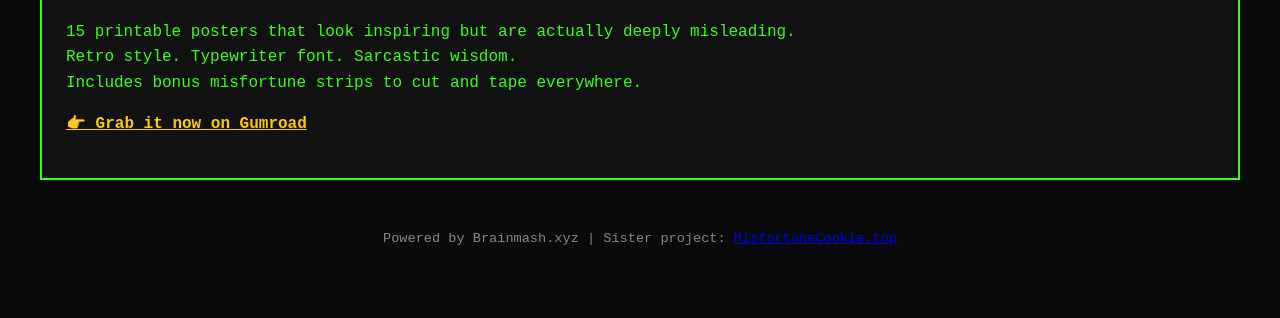
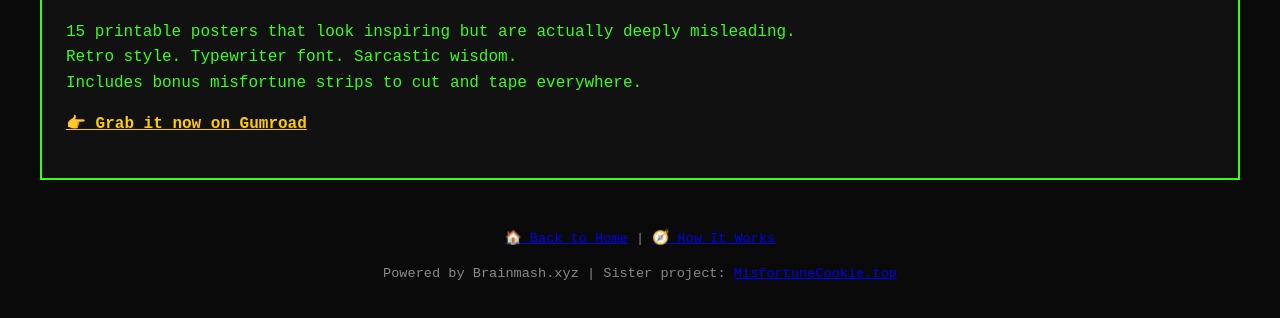
Before and after one commit to BetoWH13/brainmash, a website: page shop.html in a window 1280 px wide. Shown: the part 604-922 px from the top of the page. Before the commit the page ends 894 px from the top, so only its background shows below. Drawn offline with Linux system fonts and the light colour scheme.

Commit message:
Update shop.html

```diff
--- a/shop.html
+++ b/shop.html
@@ -61,6 +61,7 @@
   </div>
 
   <div class="footer">
+    <p><a href="/index.html">🏠 Back to Home</a> | <a href="/guide.html">🧭 How It Works</a></p>
     Powered by Brainmash.xyz | Sister project: <a href="https://misfortunecookie.top" target="_blank">MisfortuneCookie.top</a>
   </div>
 </body>
```
